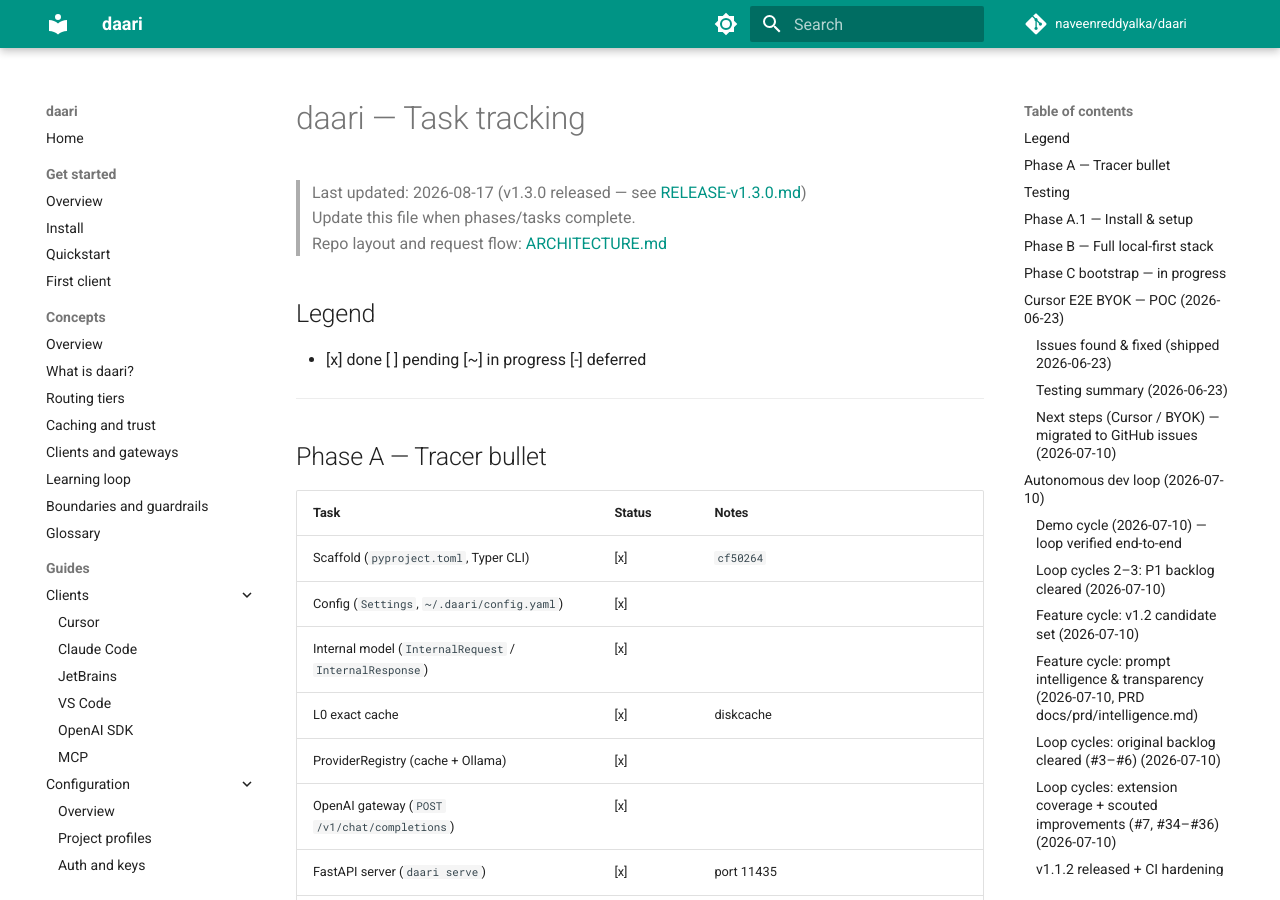
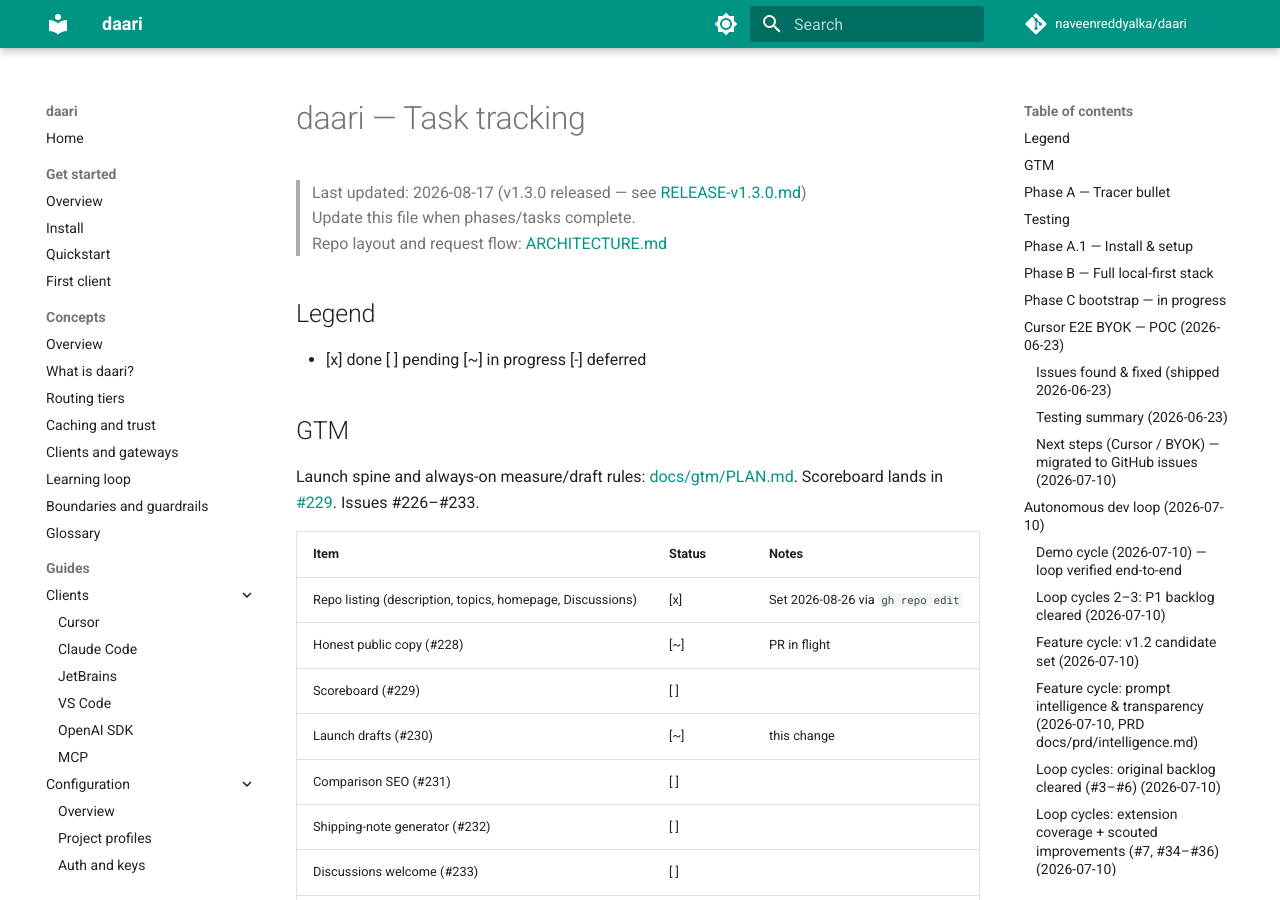
Before and after one commit to naveenreddyalka/daari, an MkDocs documentation site: the page built from docs/TRACKING.md, in a window 1280 px wide and 900 px high. Built offline with MkDocs 1.6.1 and Material for MkDocs 9.7.7, drawn with Linux system fonts in a browser that asks for light colours; comment, search, counter and statistics services are not loaded; some of the changed text lies outside the part shown.

Commit message:
docs(gtm): add 90-day plan and human-publish launch drafts (#230) (#236)
Calendar, channel rules, and paste-ready Show HN / Reddit / PH posts.
Machine drafts; a human still hits publish on third-party sites.

Co-authored-by: Cursor <cursoragent@cursor.com>

```diff
--- a/docs/TRACKING.md
+++ b/docs/TRACKING.md
@@ -7,6 +7,23 @@
 ## Legend
 
 - [x] done  [ ] pending  [~] in progress  [-] deferred
+
+## GTM
+
+Launch spine and always-on measure/draft rules: [docs/gtm/PLAN.md](gtm/PLAN.md).
+Scoreboard lands in [#229](https://github.com/naveenreddyalka/daari/issues/229). Issues #226–#233.
+
+| Item | Status | Notes |
+|------|--------|-------|
+| Repo listing (description, topics, homepage, Discussions) | [x] | Set 2026-08-26 via `gh repo edit` |
+| Honest public copy (#228) | [~] | PR in flight |
+| Scoreboard (#229) | [ ] | |
+| Launch drafts (#230) | [~] | this change |
+| Comparison SEO (#231) | [ ] | |
+| Shipping-note generator (#232) | [ ] | |
+| Discussions welcome (#233) | [ ] | |
+| Cloud autodev secret (#226) | [ ] | HITL — cycle is a 6s no-op |
+| Dual-license (#227) | [ ] | HITL — keep NC until decided |
 
 ---
 
```
Also changed, not shown: docs/gtm/PLAN.md (added, +43 -0 lines), docs/gtm/launches/cursor.md (added, +26 -0 lines), docs/gtm/launches/localllama.md (added, +25 -0 lines), docs/gtm/launches/product-hunt.md (added, +27 -0 lines), docs/gtm/launches/show-hn.md (added, +28 -0 lines), 1 other file.
